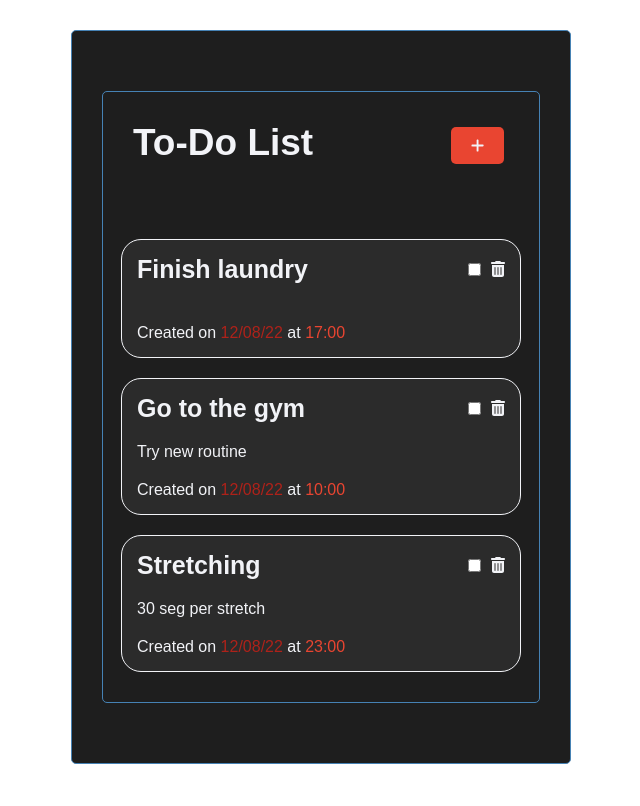
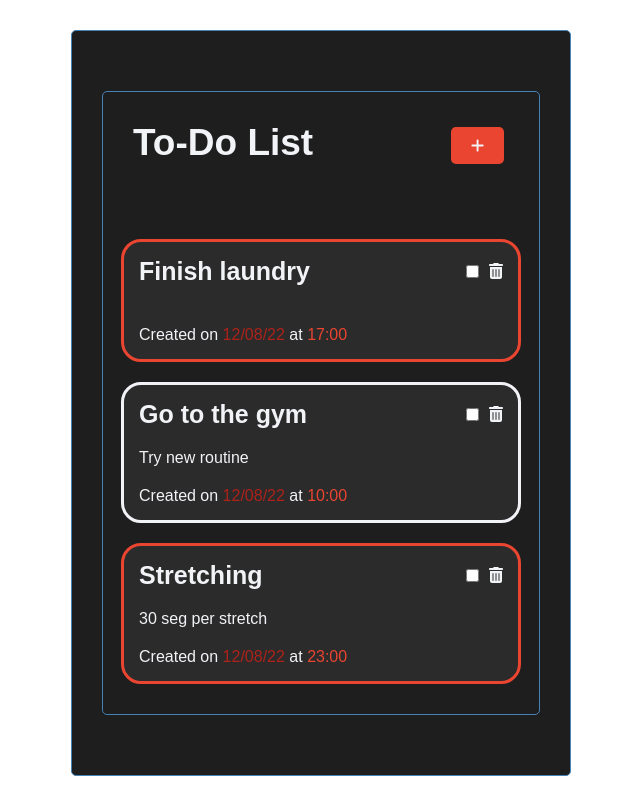
Before and after one commit to MaxiBorrajo/To-Do-List, an Angular app: page / in a window 1280 px wide. Shown: the whole page, without its empty margins (319-959 px from the left). Built offline with nearby package versions, Linux system fonts and the light colour scheme; data requests are answered from the project's data file.

Commit message:
add-task-completed

```diff
--- a/db.json
+++ b/db.json
@@ -1,27 +1,28 @@
-{"tasks":[
 {
-        "id":1,
-        "title":"Finish laundry",
-        "text":"",
+  "tasks": [
+    {
+      "id": 1,
+      "title": "Finish laundry",
+      "text": "",
       "day": "12/08/22",
       "time": "17:00",
-        "reminder":true
+      "reminder": true
     },
     {
-        "id":2,
-        "title":"Go to the gym",
-        "text":"Try new routine",
+      "id": 2,
+      "title": "Go to the gym",
+      "text": "Try new routine",
       "day": "12/08/22",
       "time": "10:00",
-        "reminder":false
+      "reminder": false
     },
     {
-        "id":3,
-        "title":"Stretching",
-        "text":"30 seg per stretch",
+      "id": 3,
+      "title": "Stretching",
+      "text": "30 seg per stretch",
       "day": "12/08/22",
       "time": "23:00",
-        "reminder":true
+      "reminder": true
     }
   ]
 }
--- a/src/app/components/add-task/add-task.component.css
+++ b/src/app/components/add-task/add-task.component.css
@@ -57,3 +57,27 @@
 .btn:hover{
     outline: 2px solid #f2f3f7;
 }
+
+.btn_add{
+    background-color: #e94531;
+    font-weight: 400;
+    border: none;
+    border-radius: 5px;
+    padding: 10px;
+    cursor: pointer;
+}
+
+.reminder{
+    background-color: #e94531;
+    font-weight: 400;
+    border: none;
+    border-radius: 5px;
+    padding: 10px;
+    cursor: pointer;
+    outline: 2px solid #f2f3f7
+}
+
+
+.btn_add:hover{
+    outline: 2px solid #f2f3f7
+}
--- a/src/app/components/add-task/add-task.component.html
+++ b/src/app/components/add-task/add-task.component.html
@@ -8,6 +8,9 @@
             <label for="task">Write a task: </label>
             <textarea name="task" cols="30" rows="10" [(ngModel)]="description"></textarea>
         </div>
+        <div class="btn_reminder">
+            <button class="btn_add" (click)="addReminder()" [class.reminder]="reminder">Add reminder <fa-icon [icon]="faBell"></fa-icon></button>
+        </div>
         <button class="btn" (click)="addTask()">Add</button>
     </form>
 </div>
--- a/src/app/components/add-task/add-task.component.ts
+++ b/src/app/components/add-task/add-task.component.ts
@@ -5,21 +5,41 @@ import { TASKS } from 'src/app/mock-task';
 import { DatePipe } from '@angular/common';
 import { ObjectUnsubscribedError } from 'rxjs';
 import { TaskService } from 'src/app/service/task.service';
+import { faBell } from '@fortawesome/free-solid-svg-icons';
 @Component({
   selector: 'app-add-task',
   templateUrl: './add-task.component.html',
   styleUrls: ['./add-task.component.css']
 })
 export class AddTaskComponent implements OnInit {
+  faBell = faBell
   title:string = '';
   description:string = '';
-  Tasks: Task[] = TASKS;
+  Tasks: Task[] = []
   date: Date = new Date();
+  reminder: boolean = false
   constructor(private router:Router, private taskService:TaskService) {}
   ngOnInit(): void {
+    this.taskService.getTasks().subscribe(tasks=>{
+      this.Tasks = tasks
+    })
+  }
+  addReminder(){
+    this.reminder = !this.reminder
   }
   addTask(){
-    this.router.navigate(['']);
+    let task: Task = {
+      id: this.Tasks.length + 1,
+      title: this.title,
+      text: this.description,
+      day: this.date.getDate() + "/" + this.date.getMonth() + "/" + this.date.getFullYear(),
+      time: this.date.getHours() + ":" + this.date.getMinutes(),
+      reminder: this.reminder
+    }
+    this.taskService.addTask(task).subscribe(resp=>{
+      console.log('good')
+    })
+     this.router.navigate(['']);
   }
 
 }
--- a/src/app/components/task-item/task-item.component.css
+++ b/src/app/components/task-item/task-item.component.css
@@ -3,7 +3,7 @@
     flex-direction: column;
     background-color: #2b2b2b;
     border-radius: 20px;
-    border: 1px solid #f2f3f7;
+    border: 3px solid #f2f3f7;
     width: 400px;
     overflow:hidden;
     padding: 15px;
@@ -14,7 +14,7 @@
 }
 
 .task.reminder{
-    border-left: 3px solid #e94531;
+    border: 3px solid #e94531;
 }
 .checked{
     display:flex;
--- a/src/app/components/task-item/task-item.component.html
+++ b/src/app/components/task-item/task-item.component.html
@@ -1,4 +1,4 @@
-<div class="task" [class.checked]="isChecked" (click)="editTask()">
+<div class="task" [class.checked]="isChecked" [ngClass]="{reminder: task.reminder}">
     <div class="header">
         <h3>{{task.title}}</h3>
         <div id='buttons'>
@@ -9,7 +9,7 @@
             <ng-template #checkbox>
                 <input type="checkbox" (click)="checked()" style="cursor: pointer;">
             </ng-template>
-            <fa-icon [icon]="faTrashCan" id="trash"></fa-icon>
+            <fa-icon [icon]="faTrashCan" id="trash" (click)="onDelete(task)"></fa-icon>
         </div>
     </div>
     <p>{{task.text}}</p>
--- a/src/app/components/task-item/task-item.component.ts
+++ b/src/app/components/task-item/task-item.component.ts
@@ -1,4 +1,4 @@
-import { Component, ElementRef, Input, OnInit, Renderer2, ViewChild } from '@angular/core';
+import { Component, ElementRef, EventEmitter, Input, OnInit, Output, Renderer2, ViewChild } from '@angular/core';
 import { TASKS } from 'src/app/mock-task';
 import { Task } from 'src/app/task';
 import { faTrashCan } from '@fortawesome/free-solid-svg-icons'
@@ -10,6 +10,7 @@ import { Router } from '@angular/router';
 })
 export class TaskItemComponent implements OnInit {
   @Input() task:Task = TASKS[0];
+  @Output() onDeleteTask: EventEmitter<Task> = new EventEmitter()
   constructor(private renderer: Renderer2, private router:Router) {
   }
   ngOnInit(): void {
@@ -31,4 +32,8 @@ export class TaskItemComponent implements OnInit {
     this.router.navigate(['/editTask'])
   }
 
+  onDelete(task:Task){
+    this.onDeleteTask.emit(task);
+  }
+
  }
--- a/src/app/components/tasks/tasks.component.html
+++ b/src/app/components/tasks/tasks.component.html
@@ -1,2 +1,3 @@
-<app-task-item *ngFor="let task of Tasks" [task]="task">
+<app-task-item *ngFor="let task of Tasks" [task]="task"
+(onDeleteTask)="deleteTask(task)">
 </app-task-item>
--- a/src/app/components/tasks/tasks.component.ts
+++ b/src/app/components/tasks/tasks.component.ts
@@ -1,6 +1,5 @@
 import { Component, Input, OnInit, Output } from '@angular/core';
 import { Task } from 'src/app/task';
-import { TASKS } from 'src/app/mock-task';
 import { TaskService } from 'src/app/service/task.service';
 @Component({
   selector: 'app-tasks',
@@ -17,4 +16,10 @@ export class TasksComponent implements OnInit {
     })
   }
 
+  deleteTask(task:Task){
+    this.taskService.deleteTask(task).subscribe(()=>{
+      this.Tasks = this.Tasks.filter((t) => t.id !== task.id)
+    })
+  }
+
 }
--- a/src/app/mock-task.ts
+++ b/src/app/mock-task.ts
@@ -2,22 +2,28 @@ import { Task } from "./task"
 
 export const TASKS:Task[] = [
     {
+        id:1,
         title:"Finish laundry",
         text:'',
         day: '12/08/22',
         time: '17:00',
+        reminder: true
     },
     {
+        id:2,
         title:"Go to the gym",
         text:'Try new routine',
         day: '12/08/22',
         time: '10:00',
+        reminder: false
     },
     {
+        id:3,
         title:"Stretching",
         text:"30 seg per stretch",
         day: '12/08/22',
         time: '23:00',
+        reminder: true
     },
 
 ]
--- a/src/app/service/task.service.ts
+++ b/src/app/service/task.service.ts
@@ -13,4 +13,18 @@ export class TaskService {
     return this.httpClient.get<Task[]>(this.apiUrl)
   }
 
+  deleteTask(task:Task): Observable<Task>{
+    const url = `${this.apiUrl}/${task.id}`
+    return this.httpClient.delete<Task>(url)
+  }
+
+  addTask(task:Task):Observable<Task>{
+    return this.httpClient.post<Task>(this.apiUrl, task)
+  }
+
+  editTask(task:Task):Observable<Task>{
+    const url = `${this.apiUrl}/${task.id}`
+    return this.httpClient.put<Task>(url, task)
+  }
+
 }
--- a/src/app/task.ts
+++ b/src/app/task.ts
@@ -1,7 +1,8 @@
 export interface Task{
+    id: number;
     title:string;
     text: string;
     day:string;
     time:string;
-
+    reminder:boolean;
 }
```
Lines whose indentation alone changed are shown as unchanged.
